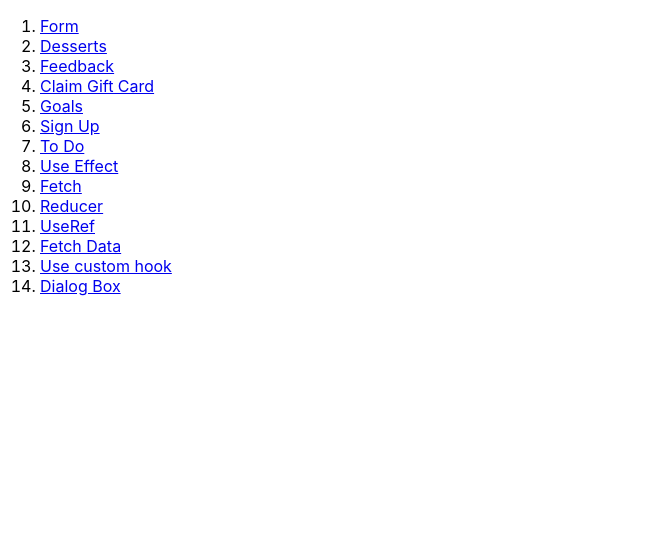
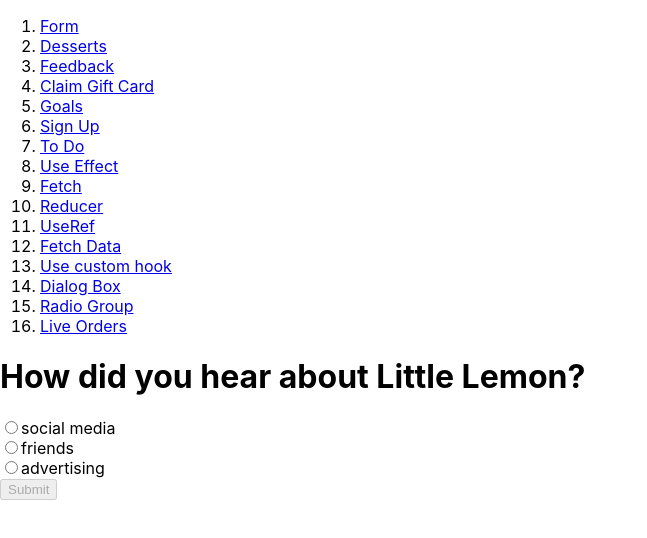
Before and after one commit to ArunInnovationLab/firstapp, a React (Create React App) app: page /radio-group in a window 1280 px wide. Shown: the top 538 px of the page, without its empty margins (0-647 px from the left). Built offline with nearby package versions, Linux system fonts and the light colour scheme.

Commit message:
clone element

```diff
--- a/src/App.js
+++ b/src/App.js
@@ -15,14 +15,13 @@
 import UseCustomHook from "./components/UseCustomHooks";
 import DialogBox from "./jsx/DialogBox";
 import { Toaster } from "react-hot-toast";
+import RadioGroupComponent from "./jsx/RadioGroup";
+import LiveOrders from "./jsx/DynamicManipulation";
 
 function App() {
   return (
     <>
-      <Toaster
-       position="top-right"
-       reverseOrder={false}
-      />
+      <Toaster position="top-right" reverseOrder={false} />
       <Router>
         <div>
           <nav>
@@ -72,6 +71,12 @@
               <li>
                 <Link to="dialog-box">Dialog Box</Link>
               </li>
+              <li>
+                <Link to="radio-group">Radio Group</Link>
+              </li>
+              <li>
+                <Link to="live-orders">Live Orders</Link>
+              </li>
             </ol>
           </nav>
 
@@ -91,6 +96,8 @@
               <Route path="/fetch-data" element={<RandomUser />} />
               <Route path="/use-custom-hook" element={<UseCustomHook />} />
               <Route path="/dialog-box" element={<DialogBox />} />
+              <Route path="/radio-group" element={<RadioGroupComponent />} />
+              <Route path="/live-orders" element={<LiveOrders />} />
             </Routes>
           </main>
         </div>
--- a/src/jsx/DialogBox.js
+++ b/src/jsx/DialogBox.js
@@ -25,7 +25,7 @@
   return (
     <Button
       onClick={() => {
-        toast.success("Deleted successfully ");
+        toast.success("Deleted successfully");
       }}
       backgroundColor="red"
     >
--- /dev/null
+++ b/src/jsx/DynamicManipulation.js
@@ -0,0 +1,35 @@
+import React from "react";
+
+const Row = ({ children, spacing }) => {
+  const childStyle = {
+    marginLeft: `${spacing}px`,
+  };
+
+  return (
+    <div className="Row">
+      {React.Children.map(children, (child, index) => {
+        return React.cloneElement(child, {
+          style: {
+            ...child.props.style,
+            ...(index > 0 ? childStyle : {}),
+          },
+        });
+      })}
+
+    </div>
+  );
+};
+
+export default function LiveOrders() {
+  return (
+    <div>
+      <Row spacing={50}>
+        <span>Pizza</span>
+        <span>2</span>
+        <span>30$</span>
+        <span>18:30</span>
+        <span>John</span>
+      </Row>
+    </div>
+  );
+}
--- /dev/null
+++ b/src/jsx/RadioGroup.js
@@ -0,0 +1,57 @@
+import React, { useState } from "react";
+import toast from "react-hot-toast";
+
+export const RadioOption = ({ children, checked, onChange, value }) => {
+  return (
+    <div>
+      <input
+        id={value}
+        type="radio"
+        name={value}
+        value={value}
+        checked={checked}
+        onChange={(e) => {
+          onChange(e.target.value);
+        }}
+      />
+      <label htmlFor={value}>{children}</label>
+    </div>
+  );
+};
+
+export const RadioGroup = ({ children, selected, onChange }) => {
+  const RadioOptions = React.Children.map(children, (child) => {
+    return React.cloneElement(child, {
+      onChange,
+      checked: child.props.value === selected,
+    });
+  });
+
+  return <div>{RadioOptions}</div>;
+};
+
+function RadioGroupComponent() {
+  const [selected, setSelected] = useState("");
+  const handleSubmit = () => {
+    toast.success(selected);
+  };
+  return (
+    <div>
+      <h1>How did you hear about Little Lemon?</h1>
+      {/* <input type="radio" id="radio1" value="kd" name="group1" />
+      <input type="radio" id="radio2" value="skjd" name="group1" />
+      <input type="radio" id="radio3" value="ksdjk" name="group1" /> */}
+      <RadioGroup onChange={setSelected} selected={selected}>
+        <RadioOption value="social media">social media</RadioOption>
+        <RadioOption value="friends">friends </RadioOption>
+        <RadioOption value="advertising">advertising</RadioOption>
+      </RadioGroup>
+
+      <button disabled={!selected} type="submit" onClick={handleSubmit}>
+        Submit
+      </button>
+    </div>
+  );
+}
+
+export default RadioGroupComponent;
```
